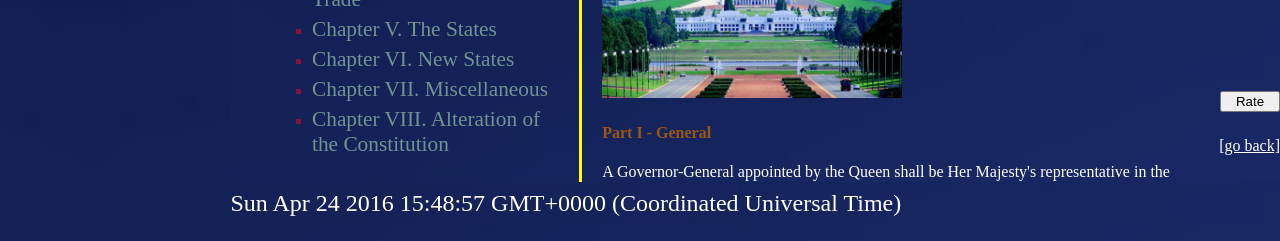
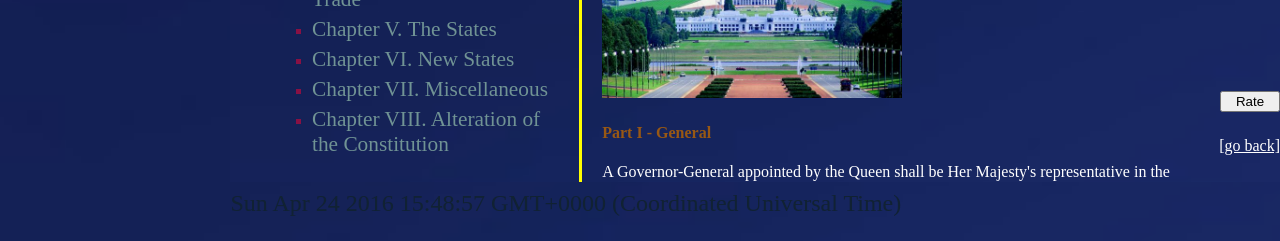
Before and after one commit to george1028/abc, a plain HTML site: page index.htm in a window 1280 px wide. Shown: the part 578-819 px from the top of the page. Drawn offline with nearby package versions, Linux system fonts and the light colour scheme.

Commit message:
time color

```diff
--- a/styles/style.css
+++ b/styles/style.css
@@ -32,7 +32,7 @@ width:82%;
 }
 p.clock{
 text-align:left;
-color:#fff;
+color:#123;
 font-size:18pt;
 }
 body{
```
